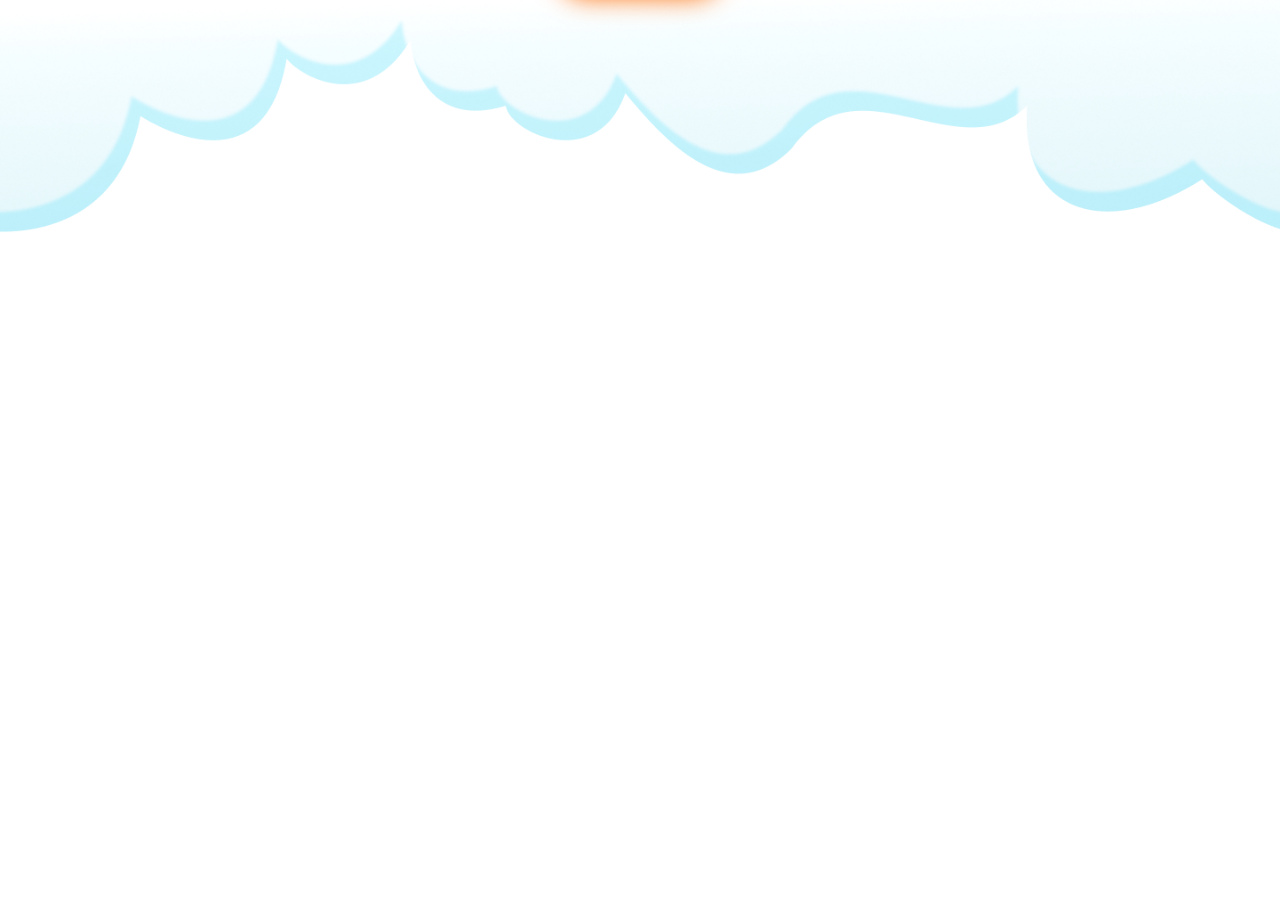
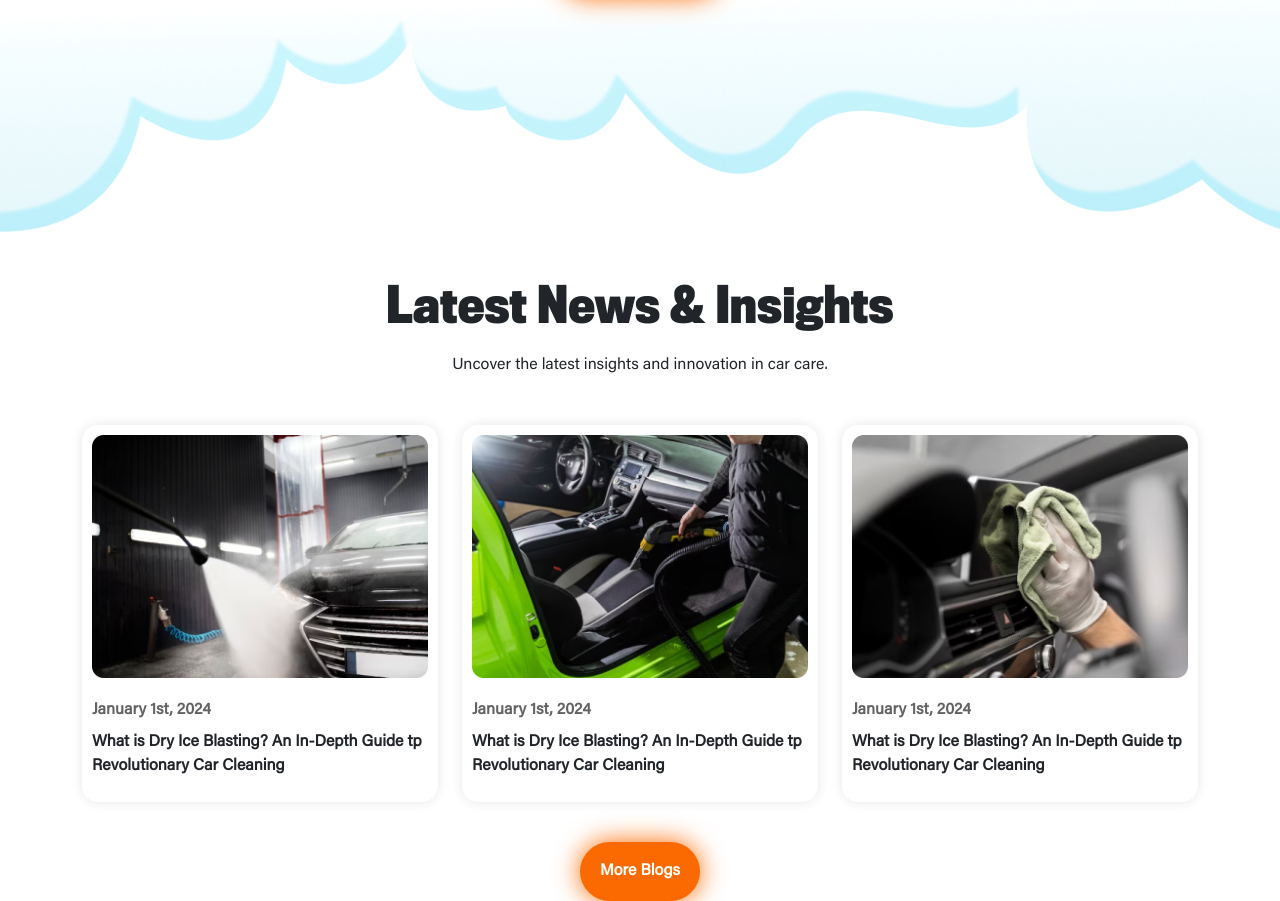
Before and after one commit to sachinsiwach502/Ice-Blast-Pro, a plain HTML site: page index.html in a window 1280 px wide. Shown: the part 8379-9280 px from the top of the page. Before the commit the page ends 8612 px from the top, so only its background shows below. Drawn offline with nearby package versions, Linux system fonts and the light colour scheme.

Commit message:
complete latest news section

```diff
--- a/assets/css/style.css
+++ b/assets/css/style.css
@@ -554,6 +554,19 @@
     margin-right: auto;
 }
 
+/*============== latest news =======================*/
+.new_card {
+    padding: 10px 10px 24px 10px;
+    box-shadow: 0px 0px 12px 0px #0000001A;
+    background: var(--white-color);
+    border-radius: 16px;
+    transition: all 350ms linear;
+}
+
+.new_card:hover {
+    box-shadow: 0px 0px 26.2px 0px var(--primary-color);
+}
+
 /*================ animation =====================*/
 
 
--- a/index.html
+++ b/index.html
@@ -547,6 +547,53 @@
             <span class="w-100"><img src="./assets/img/png/your_car_bottom_layer.png" alt="bottom layer"
                     class="w-100"></span>
         </section>
+
+        <!--================= latest news =================-->
+        <section class="pt-5">
+            <div class="main_container">
+                <h1 class="text-center fw-bold fs-48 lh-56 ff-cond mb-0">Latest News & Insights</h1>
+                <p class="mb-0 ff-acumin fs-16 fw-normal lh-24 text-center mb-0 pt-3">Uncover the latest insights and
+                    innovation in car care.
+                </p>
+                <div class="row pt-5">
+                    <div class="col-lg-4 col-md-6">
+                        <div class="new_card">
+                            <span><img src="./assets/img/png/latest_new_01.png" alt="latest img" class="w-100"></span>
+                            <h3 class="fw-semibold ff-acumin fs-16   lh-24 black-300 pt_20 mb-0">January 1st, 2024</h3>
+                            <p class="mb-0 fw-bold fs-16 lh-24 ff-acumin pt-2">What is Dry Ice Blasting? An In-Depth
+                                Guide tp
+                                Revolutionary Car Cleaning</p>
+                        </div>
+
+                    </div>
+                    <div class="col-lg-4 col-md-6">
+                        <div class="new_card">
+                            <span><img src="./assets/img/png/latest_new_02.png" alt="latest img" class="w-100"></span>
+                            <h3 class="fw-semibold ff-acumin fs-16   lh-24 black-300 pt_20 mb-0">January 1st, 2024</h3>
+                            <p class="mb-0 fw-bold fs-16 lh-24 ff-acumin pt-2">What is Dry Ice Blasting? An In-Depth
+                                Guide tp
+                                Revolutionary Car Cleaning</p>
+                        </div>
+
+                    </div>
+                    <div class="col-lg-4 col-md-6">
+                        <div class="new_card">
+                            <span><img src="./assets/img/png/latest_new_03.png" alt="latest img" class="w-100"></span>
+                            <h3 class="fw-semibold ff-acumin fs-16   lh-24 black-300 pt_20 mb-0">January 1st, 2024</h3>
+                            <p class="mb-0 fw-bold fs-16 lh-24 ff-acumin pt-2">What is Dry Ice Blasting? An In-Depth
+                                Guide tp
+                                Revolutionary Car Cleaning</p>
+                        </div>
+
+                    </div>
+
+                    <div class="d-flex align-items-center justify-content-center mt-40 z-3 position-relative"> <button
+                            class="bttn fw-bold fs-16 lh-19 d-flex ff-acumin text-white">More Blogs
+                        </button>
+                    </div>
+                </div>
+            </div>
+        </section>
     </main>
     <footer></footer>
 
```
